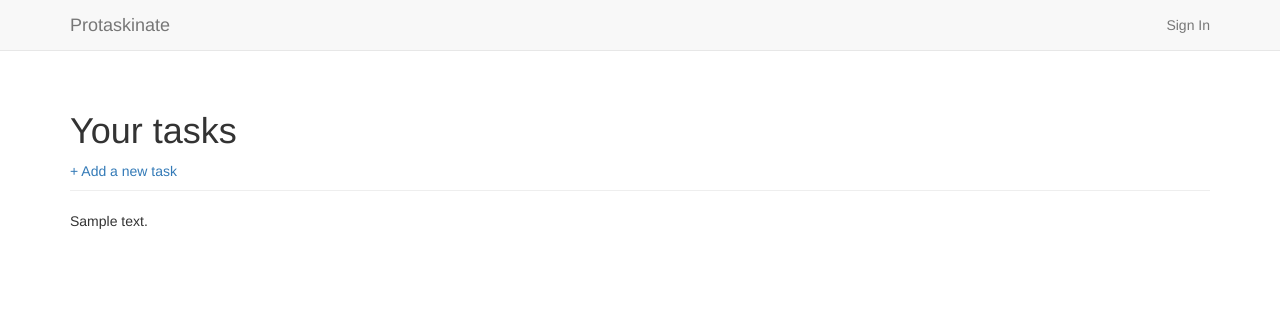
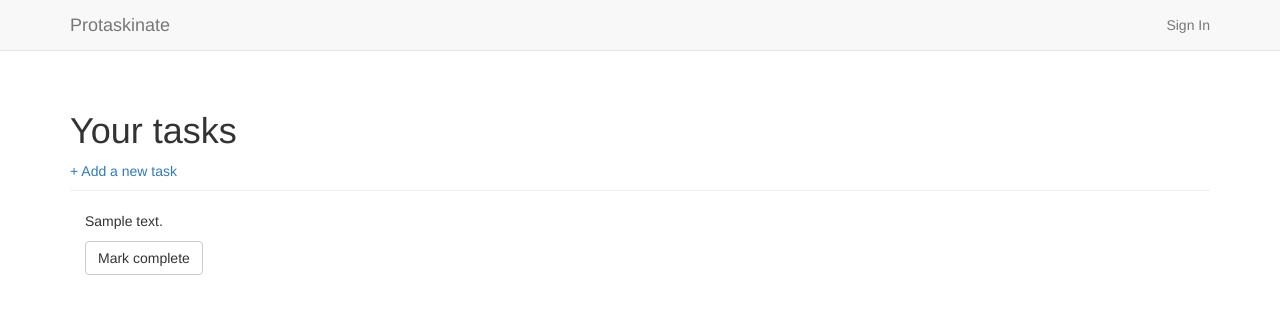
Before and after one commit to sgreenlee/Todo-App, a Flask app: template application/templates/get_tasks.html in a window 1280 px wide. Shown: the top 314 px of the page. Run offline with Flask 2, Linux system fonts and the light colour scheme; the template is opened without the code that fills it: values that come from a table or form of the project are taken from there, others are empty; tables that the repository leaves empty hold one stand-in row (values such as "Sample post"); some libraries are stand-ins or nearby versions.

Commit message:
Add 'mark as complete buttons' to get_tasks.html

```diff
--- a/application/templates/get_tasks.html
+++ b/application/templates/get_tasks.html
@@ -5,8 +5,15 @@
 	<h1>Your tasks</h1>
 	<a href="/tasks/add">+ Add a new task</a>
 </div>
-{% for task in tasks %}
-<p>{{ task.description}}</p>
-{% endfor %}
-
+<div class="col-md-4">
+	{% for task in tasks %}
+	<p>{{ task.description}}</p>
+	<form action method="post" class="form" role="form">
+		<div style="display:none;">
+			<input type="hidden" name="complete" value="{{ task.id }}">
+		</div>
+		<input class="btn btn-default" name="submit" type="submit" value="Mark complete">
+	</form>
+	{% endfor %}
+</div>
 {% endblock %}
```
